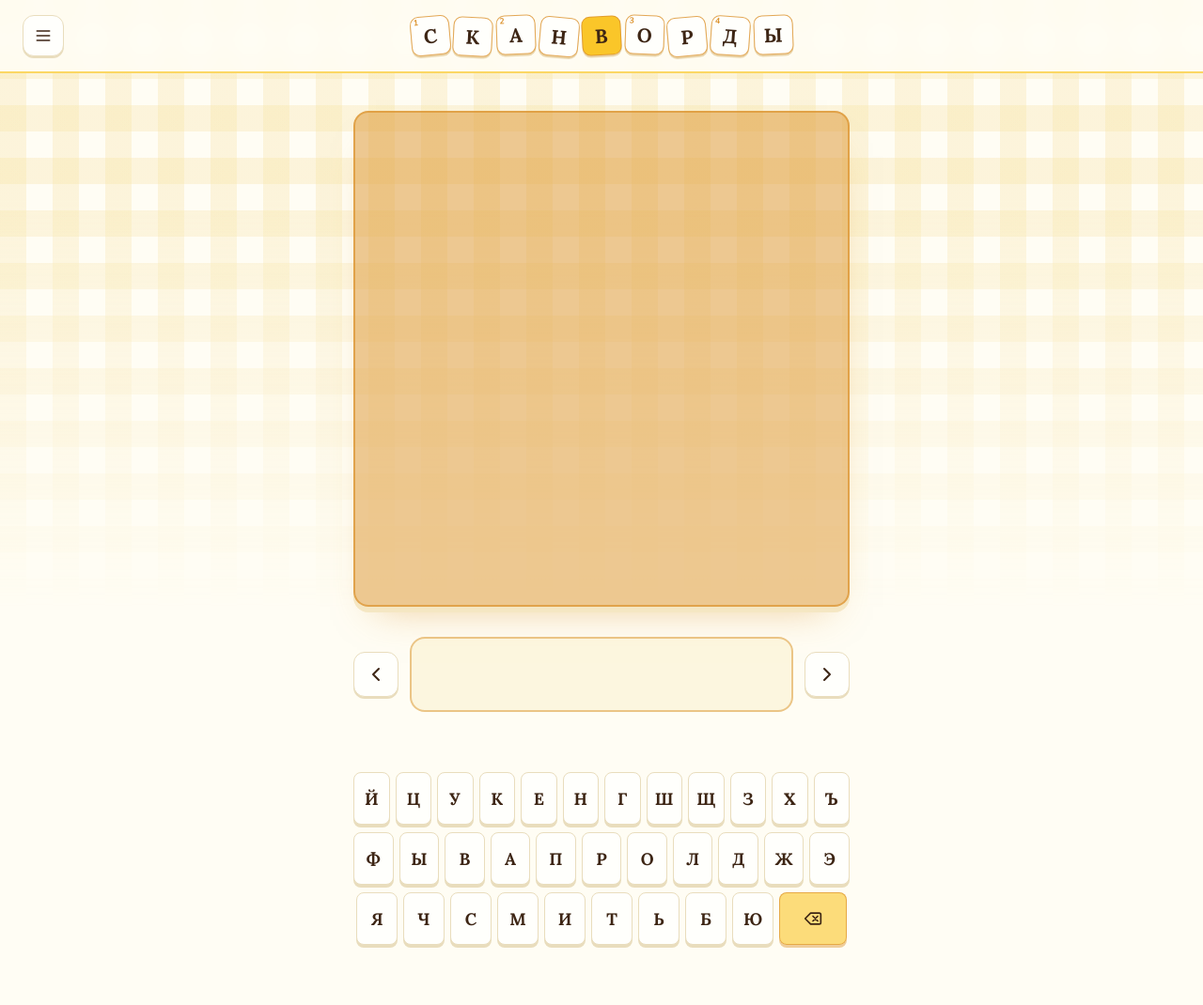
After one commit to jankanouski-ux/crossword-generator, a Spring app: template src/main/resources/templates/gameboard.html in a window 1280 px wide. The commit adds this page. Shown: the whole page at 94% size. Run offline with Thymeleaf, Linux system fonts and the light colour scheme; the template is opened without the code that fills it, so the values that code supplies are empty.

Commit message:
v2 16.11 0:40

```diff
--- /dev/null
+++ b/src/main/java/com/example/crossword_generator/model/CellType.java
@@ -0,0 +1,3 @@
+package com.example.crossword_generator.model;
+
+public enum CellType { EMPTY, LETTER, CLUE }
--- /dev/null
+++ b/src/main/java/com/example/crossword_generator/model/Direction.java
@@ -0,0 +1,3 @@
+package com.example.crossword_generator.model;
+
+public enum Direction { RIGHT, DOWN }
--- a/src/main/resources/static/style.css
+++ b/src/main/resources/static/style.css
@@ -874,3 +874,260 @@ legend {
   text-align: center;
   color: var(--sage);
 }
+
+
+/* ---------- Страница игры (play.html) ---------- */
+
+.play {
+  position: relative;
+  display: flex;
+  flex-direction: column;
+  gap: 1.5rem;
+  max-width: 36rem;
+  margin: 0 auto;
+  padding: 1rem 1rem 3rem;
+}
+
+@media (min-width: 640px) {
+  .play {
+    gap: 2rem;
+    padding: 2.5rem 1.5rem 4rem;
+  }
+}
+
+.board {
+  display: grid;
+  width: 100%;
+  aspect-ratio: 1;
+  gap: 1px;
+  padding: 1px;
+  overflow: hidden;
+  background: oklch(0.72 0.14 70 / 0.5);
+  border: 2px solid oklch(0.72 0.14 70 / 0.7);
+  border-radius: 1rem;
+  box-shadow:
+    0 6px 0 oklch(0.93 0.05 90),
+    0 24px 40px -24px oklch(0.72 0.14 70 / 0.5);
+}
+
+.board__cell {
+  position: relative;
+  display: flex;
+  flex-direction: column;
+  align-items: center;
+  justify-content: center;
+  min-width: 0;
+  min-height: 0;
+  overflow: hidden;
+  background: var(--card);
+  font-family: var(--font-serif);
+  font-size: 1rem;
+  font-weight: 700;
+}
+
+.board__cell--empty {
+  background: var(--secondary);
+}
+
+.board__cell--clue {
+  background: var(--primary);
+  justify-content: stretch;
+}
+
+.board__clue {
+  display: flex;
+  flex: 1;
+  align-items: center;
+  justify-content: center;
+  width: 100%;
+  padding: 1px;
+  font-family: var(--font-sans);
+  font-size: 0.7rem;
+  font-weight: 700;
+  line-height: 1.05;
+  text-align: center;
+  word-break: break-word;
+}
+
+/* ВРЕМЕННО: показываем ответы для проверки. Потом удалим. */
+.board__cell--letter::after {
+  content: attr(data-letter);
+}
+
+/* Текущее задание со стрелками */
+
+.clue {
+  display: flex;
+  align-items: center;
+  gap: 0.75rem;
+}
+
+.arrow {
+  display: flex;
+  flex-shrink: 0;
+  align-items: center;
+  justify-content: center;
+  width: 3rem;
+  height: 3rem;
+  cursor: pointer;
+  background: var(--card);
+  border: 1px solid var(--border);
+  border-radius: 0.75rem;
+  box-shadow: 0 2px 0 var(--border);
+  transition: background-color 0.15s, transform 0.1s, box-shadow 0.1s;
+}
+
+.arrow:hover:not(:disabled) {
+  background: var(--accent);
+}
+
+.arrow:active:not(:disabled) {
+  transform: translateY(1px);
+  box-shadow: none;
+}
+
+.arrow:disabled {
+  cursor: default;
+  opacity: 0.4;
+  box-shadow: none;
+}
+
+.clue__box {
+  display: flex;
+  flex: 1;
+  flex-direction: column;
+  align-items: center;
+  justify-content: center;
+  gap: 0.25rem;
+  min-height: 5rem;
+  padding: 0.75rem 1rem;
+  text-align: center;
+  background: oklch(0.96 0.045 95 / 0.6);
+  border: 2px solid oklch(0.72 0.14 70 / 0.5);
+  border-radius: 1rem;
+}
+
+.clue__count {
+  font-size: 0.75rem;
+  font-weight: 700;
+  letter-spacing: 0.05em;
+  text-transform: uppercase;
+  color: var(--sage);
+}
+
+.clue__text {
+  font-family: var(--font-serif);
+  font-size: 1.125rem;
+  font-weight: 700;
+  line-height: 1.35;
+  text-wrap: balance;
+}
+
+@media (min-width: 640px) {
+  .clue__text {
+    font-size: 1.25rem;
+  }
+}
+
+/* Слово: на месте букв нижние подчёркивания */
+
+.answer {
+  display: flex;
+  justify-content: center;
+  gap: 0.5rem;
+}
+
+.answer__slot {
+  display: flex;
+  flex: 1;
+  align-items: flex-end;
+  justify-content: center;
+  max-width: 2.75rem;
+  height: 3rem;
+  padding-bottom: 2px;
+  font-family: var(--font-serif);
+  font-size: 1.875rem;
+  font-weight: 700;
+  line-height: 1;
+  border-bottom: 4px solid var(--honey);
+}
+
+@media (min-width: 640px) {
+  .answer__slot {
+    height: 3.5rem;
+  }
+}
+
+/* Клавиатура */
+
+.keyboard {
+  display: flex;
+  flex-direction: column;
+  gap: 0.375rem;
+}
+
+@media (min-width: 640px) {
+  .keyboard {
+    gap: 0.5rem;
+  }
+}
+
+.keyboard__row {
+  display: flex;
+  justify-content: center;
+  gap: 0.25rem;
+}
+
+@media (min-width: 640px) {
+  .keyboard__row {
+    gap: 0.375rem;
+  }
+}
+
+.key {
+  display: flex;
+  flex: 1;
+  align-items: center;
+  justify-content: center;
+  min-width: 0;
+  max-width: 2.75rem;
+  height: 3rem;
+  padding: 0;
+  cursor: pointer;
+  font-family: var(--font-serif);
+  font-size: 1rem;
+  font-weight: 700;
+  background: var(--card);
+  border: 1px solid var(--border);
+  border-radius: 0.5rem;
+  box-shadow: 0 3px 0 var(--border);
+  transition: background-color 0.15s, transform 0.1s, box-shadow 0.1s;
+}
+
+@media (min-width: 640px) {
+  .key {
+    height: 3.5rem;
+    font-size: 1.125rem;
+  }
+}
+
+.key:hover {
+  background: var(--butter);
+}
+
+.key:active {
+  transform: translateY(2px);
+  box-shadow: none;
+}
+
+.key--erase {
+  flex: 1.6;
+  max-width: 4.5rem;
+  background: oklch(0.85 0.165 88 / 0.6);
+  border-color: oklch(0.72 0.14 70 / 0.7);
+  box-shadow: 0 3px 0 oklch(0.72 0.14 70 / 0.45);
+}
+
+.key--erase:hover {
+  background: var(--primary);
+}
--- /dev/null
+++ b/src/main/resources/templates/gameboard.html
@@ -0,0 +1,126 @@
+<!doctype html>
+<html lang="ru" xmlns:th="http://www.thymeleaf.org">
+<head>
+    <meta charset="utf-8">
+    <meta name="viewport" content="width=device-width, initial-scale=1">
+    <title>Сканворд — играть</title>
+    <meta name="description" content="Решайте сканворд: игровое поле, задания и клавиатура.">
+    <meta name="theme-color" content="#fffbea">
+    <link rel="preconnect" href="https://fonts.googleapis.com">
+    <link rel="preconnect" href="https://fonts.gstatic.com" crossorigin>
+    <link href="https://fonts.googleapis.com/css2?family=Lora:wght@600;700&family=Nunito:wght@400;600;700;800&display=swap" rel="stylesheet">
+    <link rel="stylesheet" href="/style.css">
+</head>
+<body>
+<input type="checkbox" id="menu-toggle" class="sr-only">
+
+<div class="page">
+    <div class="gingham" aria-hidden="true"></div>
+
+    <header class="site-header">
+        <div class="site-header__row">
+            <label for="menu-toggle" class="icon-button" aria-label="Открыть меню" role="button" tabindex="0">
+                <svg viewBox="0 0 24 24" width="20" height="20" fill="none" stroke="currentColor" stroke-width="2" stroke-linecap="round" aria-hidden="true"><path d="M4 6h16M4 12h16M4 18h16"/></svg>
+            </label>
+            <h1 class="title" aria-label="Сканворды"><span class="cells" aria-hidden="true"><span class="cell" style="--tilt:-5deg;--lift:0px"><span class="cell__num">1</span>С</span><span class="cell" style="--tilt:3deg;--lift:1px">К</span><span class="cell" style="--tilt:-2deg;--lift:-1px"><span class="cell__num">2</span>А</span><span class="cell" style="--tilt:5deg;--lift:1px">Н</span><span class="cell cell--accent" style="--tilt:-3deg;--lift:0px">В</span><span class="cell" style="--tilt:2deg;--lift:-1px"><span class="cell__num">3</span>О</span><span class="cell" style="--tilt:-5deg;--lift:1px">Р</span><span class="cell" style="--tilt:4deg;--lift:0px"><span class="cell__num">4</span>Д</span><span class="cell" style="--tilt:-2deg;--lift:-1px">Ы</span></span></h1>
+            <span aria-hidden="true"></span>
+        </div>
+    </header>
+
+    <label for="menu-toggle" class="drawer-overlay" aria-hidden="true"></label>
+    <aside class="drawer" aria-label="Меню">
+        <div class="drawer__head">
+            <span class="cells cells--small" aria-hidden="true"><span class="cell" style="--tilt:-5deg;--lift:0px"><span class="cell__num">1</span>С</span><span class="cell" style="--tilt:3deg;--lift:1px">К</span><span class="cell" style="--tilt:-2deg;--lift:-1px"><span class="cell__num">2</span>А</span><span class="cell" style="--tilt:5deg;--lift:1px">Н</span><span class="cell cell--accent" style="--tilt:-3deg;--lift:0px">В</span><span class="cell" style="--tilt:2deg;--lift:-1px"><span class="cell__num">3</span>О</span><span class="cell" style="--tilt:-5deg;--lift:1px">Р</span><span class="cell" style="--tilt:4deg;--lift:0px"><span class="cell__num">4</span>Д</span><span class="cell" style="--tilt:-2deg;--lift:-1px">Ы</span></span>
+            <p>Генератор сканвордов</p>
+            <label for="menu-toggle" class="drawer__close" aria-label="Закрыть меню" role="button" tabindex="0">
+                <svg viewBox="0 0 24 24" width="18" height="18" fill="none" stroke="currentColor" stroke-width="2" stroke-linecap="round" aria-hidden="true"><path d="M18 6 6 18M6 6l12 12"/></svg>
+            </label>
+        </div>
+        <nav class="drawer__nav" aria-label="Основное меню">
+            <a class="menu-item" href="/">Новый сканворд</a>
+            <span class="menu-item is-active" aria-current="page">Текущий сканворд</span>
+            <span class="menu-item is-disabled">Мои сканворды <em>скоро</em></span>
+            <span class="menu-item is-disabled">Как решать <em>скоро</em></span>
+            <span class="menu-item is-disabled">Настройки <em>скоро</em></span>
+        </nav>
+    </aside>
+
+    <main class="play">
+
+        <div class="board" id="board" role="grid" aria-label="Игровое поле"
+             th:style="'grid-template-columns: repeat(' + ${puzzle.size} + ', 1fr);
+                grid-template-rows: repeat(' + ${puzzle.size} + ', 1fr)'">
+            <th:block th:each="row : ${grid}">
+                <div class="board__cell"
+                     th:each="cell : ${row}"
+                     th:classappend="${cell.cssClass()}"
+                     th:attr="data-letter=${cell.letter}">
+      <span class="board__clue"
+            th:if="${cell.entry != null}"
+            th:text="${cell.entry.clue} + ' ' + ${cell.entry.arrow()}"></span>
+                </div>
+            </th:block>
+        </div>
+
+        <section class="clue" aria-label="Текущее задание">
+            <button type="button" class="arrow" id="prev" aria-label="Предыдущее задание">
+                <svg viewBox="0 0 24 24" width="24" height="24" fill="none" stroke="currentColor" stroke-width="2" stroke-linecap="round" stroke-linejoin="round" aria-hidden="true"><path d="m15 18-6-6 6-6"/></svg>
+            </button>
+            <div class="clue__box" aria-live="polite">
+                <span class="clue__count" id="clue-count"></span>
+                <p class="clue__text" id="clue-text"></p>
+            </div>
+            <button type="button" class="arrow" id="next" aria-label="Следующее задание">
+                <svg viewBox="0 0 24 24" width="24" height="24" fill="none" stroke="currentColor" stroke-width="2" stroke-linecap="round" stroke-linejoin="round" aria-hidden="true"><path d="m9 18 6-6-6-6"/></svg>
+            </button>
+        </section>
+
+        <div class="answer" id="answer" role="group" aria-label="Ответ"></div>
+
+        <div class="keyboard" role="group" aria-label="Клавиатура">
+            <div class="keyboard__row">
+                <button type="button" class="key" data-key="Й">Й</button>
+                <button type="button" class="key" data-key="Ц">Ц</button>
+                <button type="button" class="key" data-key="У">У</button>
+                <button type="button" class="key" data-key="К">К</button>
+                <button type="button" class="key" data-key="Е">Е</button>
+                <button type="button" class="key" data-key="Н">Н</button>
+                <button type="button" class="key" data-key="Г">Г</button>
+                <button type="button" class="key" data-key="Ш">Ш</button>
+                <button type="button" class="key" data-key="Щ">Щ</button>
+                <button type="button" class="key" data-key="З">З</button>
+                <button type="button" class="key" data-key="Х">Х</button>
+                <button type="button" class="key" data-key="Ъ">Ъ</button>
+            </div>
+            <div class="keyboard__row">
+                <button type="button" class="key" data-key="Ф">Ф</button>
+                <button type="button" class="key" data-key="Ы">Ы</button>
+                <button type="button" class="key" data-key="В">В</button>
+                <button type="button" class="key" data-key="А">А</button>
+                <button type="button" class="key" data-key="П">П</button>
+                <button type="button" class="key" data-key="Р">Р</button>
+                <button type="button" class="key" data-key="О">О</button>
+                <button type="button" class="key" data-key="Л">Л</button>
+                <button type="button" class="key" data-key="Д">Д</button>
+                <button type="button" class="key" data-key="Ж">Ж</button>
+                <button type="button" class="key" data-key="Э">Э</button>
+            </div>
+            <div class="keyboard__row">
+                <button type="button" class="key" data-key="Я">Я</button>
+                <button type="button" class="key" data-key="Ч">Ч</button>
+                <button type="button" class="key" data-key="С">С</button>
+                <button type="button" class="key" data-key="М">М</button>
+                <button type="button" class="key" data-key="И">И</button>
+                <button type="button" class="key" data-key="Т">Т</button>
+                <button type="button" class="key" data-key="Ь">Ь</button>
+                <button type="button" class="key" data-key="Б">Б</button>
+                <button type="button" class="key" data-key="Ю">Ю</button>
+                <button type="button" class="key key--erase" data-erase aria-label="Стереть букву"><svg viewBox="0 0 24 24" width="20" height="20" fill="none" stroke="currentColor" stroke-width="2" stroke-linecap="round" stroke-linejoin="round" aria-hidden="true"><path d="M20 5H9l-7 7 7 7h11a2 2 0 0 0 2-2V7a2 2 0 0 0-2-2Z"/><path d="m18 9-6 6M12 9l6 6"/></svg></button>
+            </div>
+        </div>
+    </main>
+</div>
+
+<!-- <script src="play.js"></script> -->
+</body>
+</html>
--- a/src/main/resources/templates/index.html
+++ b/src/main/resources/templates/index.html
@@ -69,7 +69,7 @@
         <p>Выберите сложность и размер сетки — остальное мы возьмём на себя.</p>
       </section>
 
-      <form class="card" id="generator">
+      <form class="card" id="generator" th:action= "@{/generate}" method= "post">
         <div class="card__stripe" aria-hidden="true"></div>
 
         <div class="card__body">
```
Also changed, not shown: src/main/java/com/example/crossword_generator/controller/HomeController.java (added, +37 -0 lines), src/main/java/com/example/crossword_generator/model/Cell.java (added, +24 -0 lines), src/main/java/com/example/crossword_generator/model/Entry.java (added, +20 -0 lines), src/main/java/com/example/crossword_generator/model/Puzzle.java (added, +39 -0 lines).
